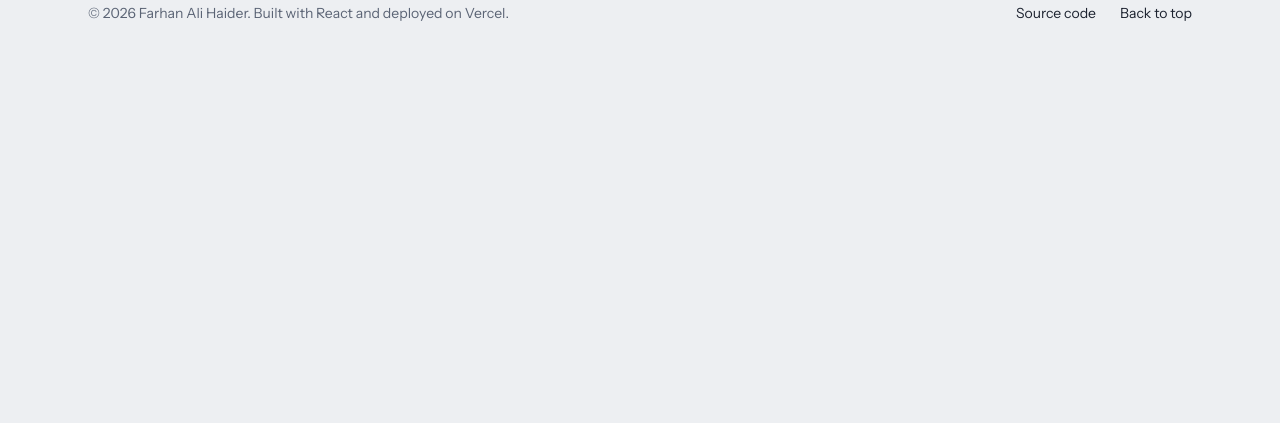
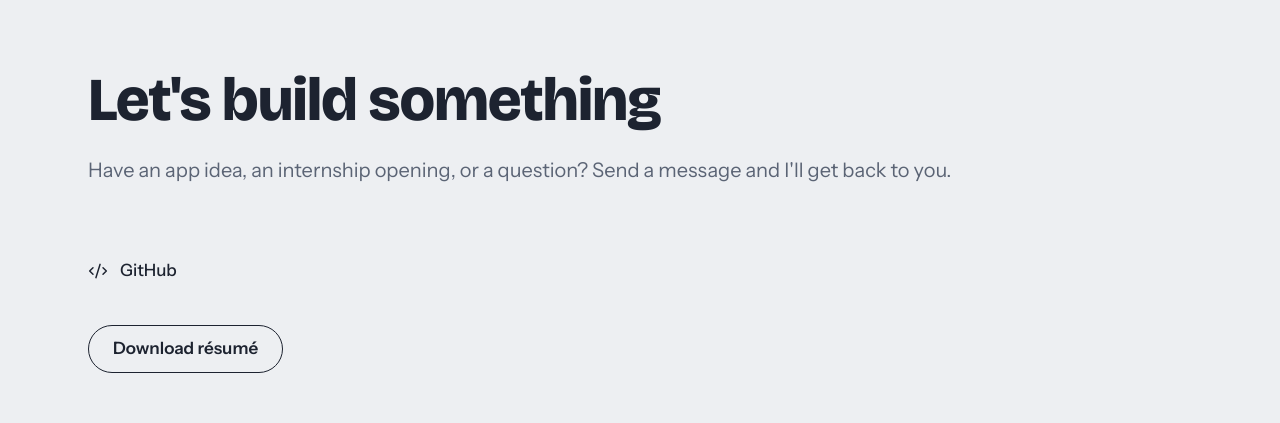
Before and after one commit to bangash40/portfolio, a React (Vite) app: page / in a window 1280 px wide. Shown: the part 5768-6191 px from the top of the page. Before the commit the page ends 5851 px from the top, so only its background shows below. Built offline with nearby package versions, Linux system fonts and the light colour scheme; no server answers.

Commit message:
feat: add contact section

```diff
--- a/src/App.tsx
+++ b/src/App.tsx
@@ -2,6 +2,7 @@ import { Footer } from './components/layout/Footer';
 import { Navbar } from './components/layout/Navbar';
 import { SkipLink } from './components/layout/SkipLink';
 import { About } from './components/sections/About';
+import { Contact } from './components/sections/Contact';
 import { GitHubActivity } from './components/sections/GitHubActivity';
 import { Hero } from './components/sections/Hero';
 import { Journey } from './components/sections/Journey';
@@ -21,7 +22,7 @@ function App() {
         <Projects />
         <Journey />
         <GitHubActivity />
-        <section id="contact" />
+        <Contact />
       </main>
       <Footer />
     </>
--- /dev/null
+++ b/src/components/sections/Contact.tsx
@@ -0,0 +1,57 @@
+import { Briefcase, CodeXml, Mail, MessageCircle, type LucideIcon } from 'lucide-react';
+import { content } from '../../data/content';
+import { isFilled } from '../../lib/placeholders';
+import { Container } from '../layout/Container';
+import { Button } from '../ui/Button';
+import { SectionHeading } from '../ui/SectionHeading';
+
+const { links, person } = content;
+
+interface DirectLink {
+  label: string;
+  href: string;
+  icon: LucideIcon;
+}
+
+const directLinks: DirectLink[] = [
+  isFilled(links.email) && { label: 'Email', href: `mailto:${links.email}`, icon: Mail },
+  { label: 'GitHub', href: links.github, icon: CodeXml },
+  isFilled(links.linkedin) && { label: 'LinkedIn', href: links.linkedin, icon: Briefcase },
+  isFilled(links.whatsapp) && { label: 'WhatsApp', href: links.whatsapp, icon: MessageCircle },
+].filter((link): link is DirectLink => !!link);
+
+export function Contact() {
+  return (
+    <section id="contact" aria-labelledby="contact-heading" className="py-20 lg:py-32">
+      <Container>
+        <SectionHeading
+          id="contact-heading"
+          intro="Have an app idea, an internship opening, or a question? Send a message and I'll get back to you."
+        >
+          Let's build something
+        </SectionHeading>
+
+        <div className="grid gap-16 lg:grid-cols-12 lg:gap-6">
+          <div className="lg:col-span-5">
+            <ul className="flex flex-col gap-1">
+              {directLinks.map(({ label, href, icon: Icon }) => (
+                <li key={label}>
+                  <a
+                    href={href}
+                    className="inline-flex min-h-11 items-center gap-3 font-medium text-graphite underline-offset-4 transition-colors duration-150 hover:text-signal hover:underline motion-reduce:transition-none"
+                  >
+                    <Icon size={20} strokeWidth={1.75} aria-hidden="true" />
+                    {label}
+                  </a>
+                </li>
+              ))}
+            </ul>
+            <Button variant="secondary" href={person.resumeUrl} download className="mt-8">
+              Download résumé
+            </Button>
+          </div>
+        </div>
+      </Container>
+    </section>
+  );
+}
--- a/src/data/content.ts
+++ b/src/data/content.ts
@@ -1,7 +1,7 @@
 import type { SiteContent } from '../types/content';
 
 // Every personal fact on the site lives here. Values starting with 'TODO:' are placeholders
-// for the owner to replace; components treat them as missing content.
+// for the owner to replace. Placeholder text shows as written; placeholder links are hidden.
 export const content: SiteContent = {
   person: {
     fullName: 'Farhan Ali Haider',
--- /dev/null
+++ b/src/lib/placeholders.ts
@@ -0,0 +1,5 @@
+// Content values starting with 'TODO:' are placeholders the owner has not filled in yet.
+// Links and actions built from them are hidden instead of rendered broken.
+export function isFilled(value: string | undefined): value is string {
+  return !!value && !value.startsWith('TODO:');
+}
```
Also changed, not shown: 1 other file (tests, documents, lock files or other folders).
